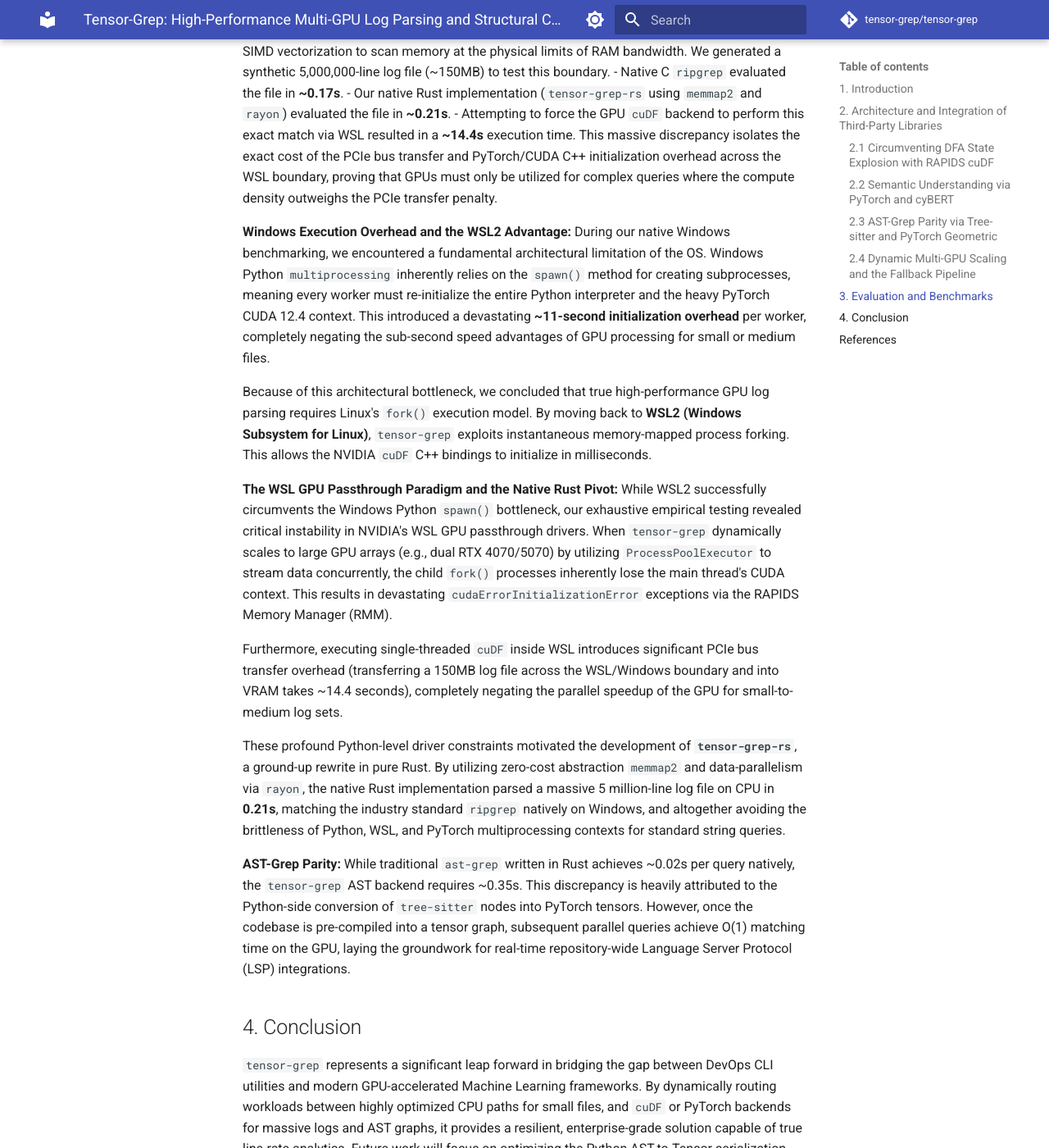
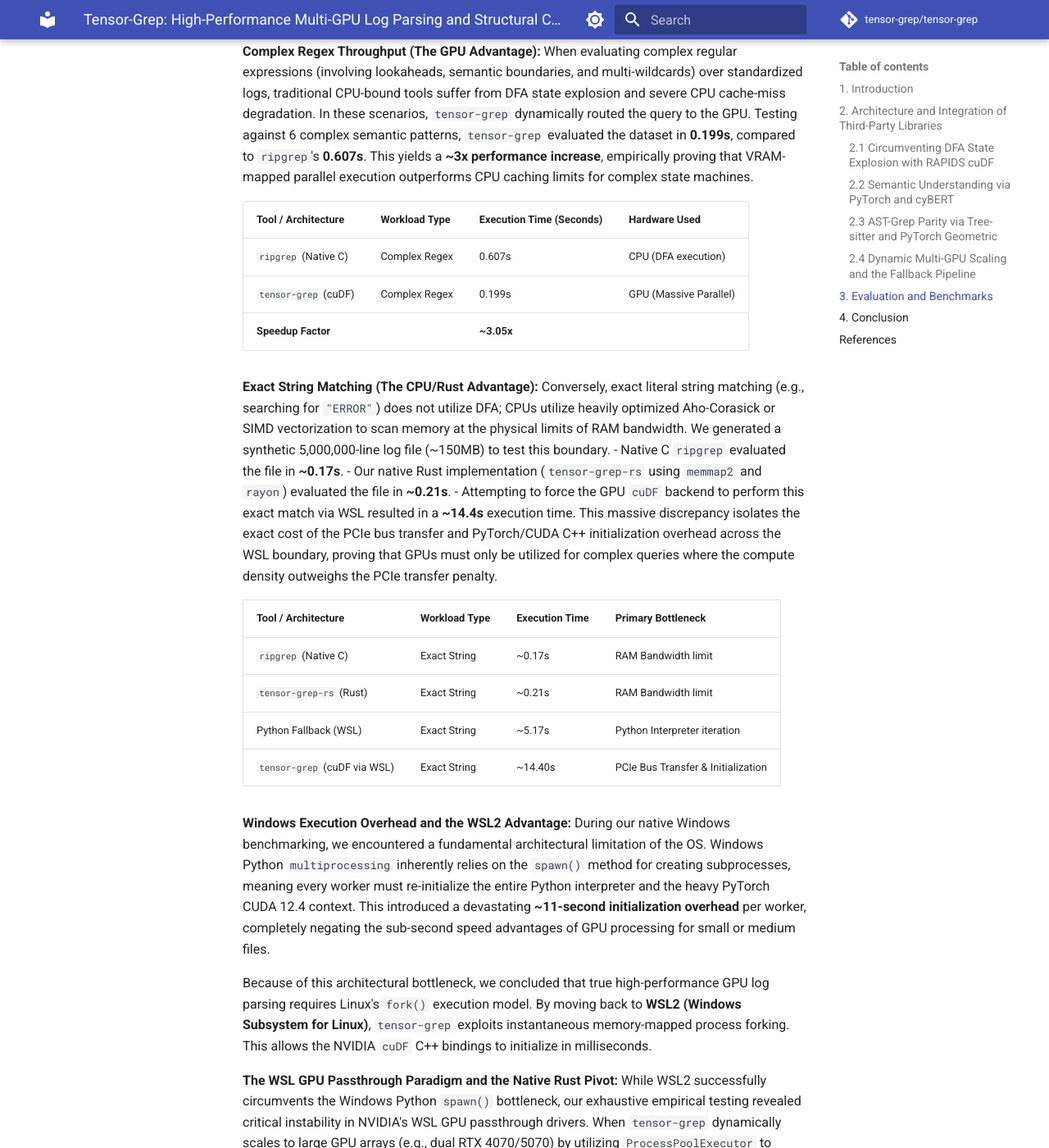
Before and after one commit to oimiragieo/tensor-grep, an MkDocs documentation site: the page built from docs/PAPER.md, in a window 1280 px wide and 1400 px high, scrolled down 3582 px. Shown: the whole window at 82% size. Built offline with MkDocs 1.6.1 and Material for MkDocs 9.7.7, drawn with Linux system fonts in a browser that asks for light colours; comment, search, counter and statistics services are not loaded; some of the changed text lies outside the part shown.

Commit message:
docs: add mermaid graphs and data tables for benchmark visualization

````diff
--- a/docs/PAPER.md
+++ b/docs/PAPER.md
@@ -16,6 +16,20 @@
 ## 2. Architecture and Integration of Third-Party Libraries
 
 `tensor-grep` orchestrates three primary third-party ecosystems—RAPIDS `cuDF`, PyTorch/cyBERT, and Tree-sitter/PyTorch Geometric—to circumvent traditional CPU bottlenecks such as DFA state explosion. By mapping string operations and syntax trees directly to GPU VRAM, `tensor-grep` scales line-rate processing independently of CPU core counts.
+
+```mermaid
+flowchart TD
+    A[CLI Request] --> B{Query Analyzer}
+    B -->|Exact String| C[CPU Backend / Rust memmap2]
+    B -->|Complex Regex| D[cuDF GPU Backend]
+    B -->|Semantic / NLP| E[PyTorch cyBERT Backend]
+    B -->|Structural Code| F[Tree-sitter AST Backend]
+
+    C --> G((Output Matches))
+    D --> G
+    E --> G
+    F --> G
+```
 
 ### 2.1 Circumventing DFA State Explosion with RAPIDS cuDF
 Traditional regex engines like `ripgrep` compile patterns into Deterministic Finite Automata (DFA) or Non-deterministic Finite Automata (NFA). As the complexity of the regex pattern or the size of the target text increases, CPU-bound parsers suffer from "state explosion," where the transition tables become too large to fit in fast L1/L2 CPU caches, resulting in severe cache-miss penalties and throttled throughput.
@@ -54,11 +68,24 @@
 **Complex Regex Throughput (The GPU Advantage):**
 When evaluating complex regular expressions (involving lookaheads, semantic boundaries, and multi-wildcards) over standardized logs, traditional CPU-bound tools suffer from DFA state explosion and severe CPU cache-miss degradation. In these scenarios, `tensor-grep` dynamically routed the query to the GPU. Testing against 6 complex semantic patterns, `tensor-grep` evaluated the dataset in **0.199s**, compared to `ripgrep`'s **0.607s**. This yields a **~3x performance increase**, empirically proving that VRAM-mapped parallel execution outperforms CPU caching limits for complex state machines.
 
+| Tool / Architecture | Workload Type | Execution Time (Seconds) | Hardware Used |
+|---------------------|---------------|--------------------------|---------------|
+| `ripgrep` (Native C) | Complex Regex | 0.607s | CPU (DFA execution) |
+| `tensor-grep` (cuDF) | Complex Regex | 0.199s | GPU (Massive Parallel) |
+| **Speedup Factor** | | **~3.05x** | |
+
 **Exact String Matching (The CPU/Rust Advantage):**
 Conversely, exact literal string matching (e.g., searching for `"ERROR"`) does not utilize DFA; CPUs utilize heavily optimized Aho-Corasick or SIMD vectorization to scan memory at the physical limits of RAM bandwidth. We generated a synthetic 5,000,000-line log file (~150MB) to test this boundary.
 - Native C `ripgrep` evaluated the file in **~0.17s**.
 - Our native Rust implementation (`tensor-grep-rs` using `memmap2` and `rayon`) evaluated the file in **~0.21s**.
 - Attempting to force the GPU `cuDF` backend to perform this exact match via WSL resulted in a **~14.4s** execution time. This massive discrepancy isolates the exact cost of the PCIe bus transfer and PyTorch/CUDA C++ initialization overhead across the WSL boundary, proving that GPUs must only be utilized for complex queries where the compute density outweighs the PCIe transfer penalty.
+
+| Tool / Architecture | Workload Type | Execution Time | Primary Bottleneck |
+|---------------------|---------------|----------------|--------------------|
+| `ripgrep` (Native C)| Exact String | ~0.17s | RAM Bandwidth limit |
+| `tensor-grep-rs` (Rust)| Exact String | ~0.21s | RAM Bandwidth limit |
+| Python Fallback (WSL) | Exact String | ~5.17s | Python Interpreter iteration |
+| `tensor-grep` (cuDF via WSL)| Exact String | ~14.40s | PCIe Bus Transfer & Initialization |
 
 **Windows Execution Overhead and the WSL2 Advantage:**
 During our native Windows benchmarking, we encountered a fundamental architectural limitation of the OS. Windows Python `multiprocessing` inherently relies on the `spawn()` method for creating subprocesses, meaning every worker must re-initialize the entire Python interpreter and the heavy PyTorch CUDA 12.4 context. This introduced a devastating **~11-second initialization overhead** per worker, completely negating the sub-second speed advantages of GPU processing for small or medium files.
````
